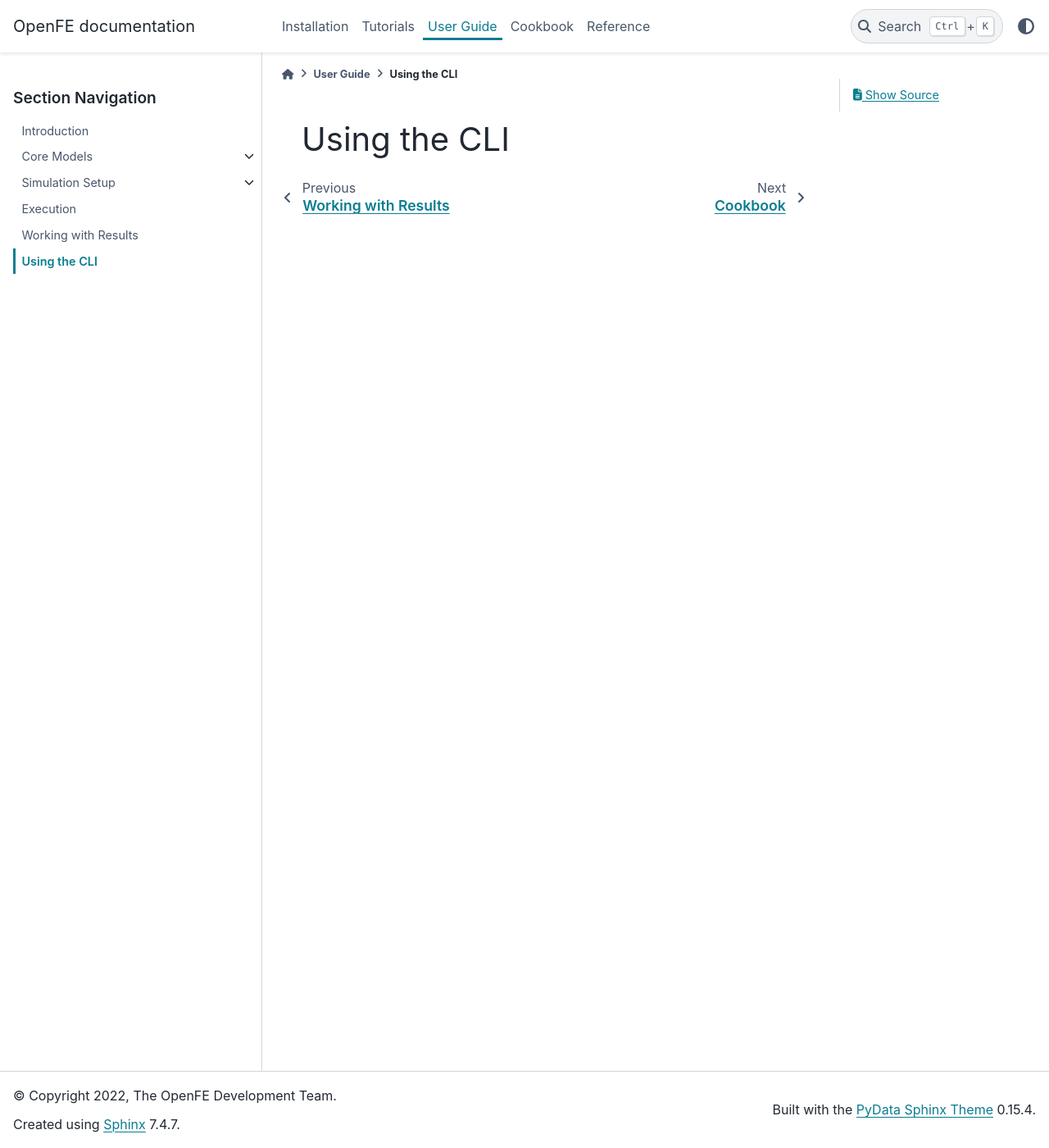
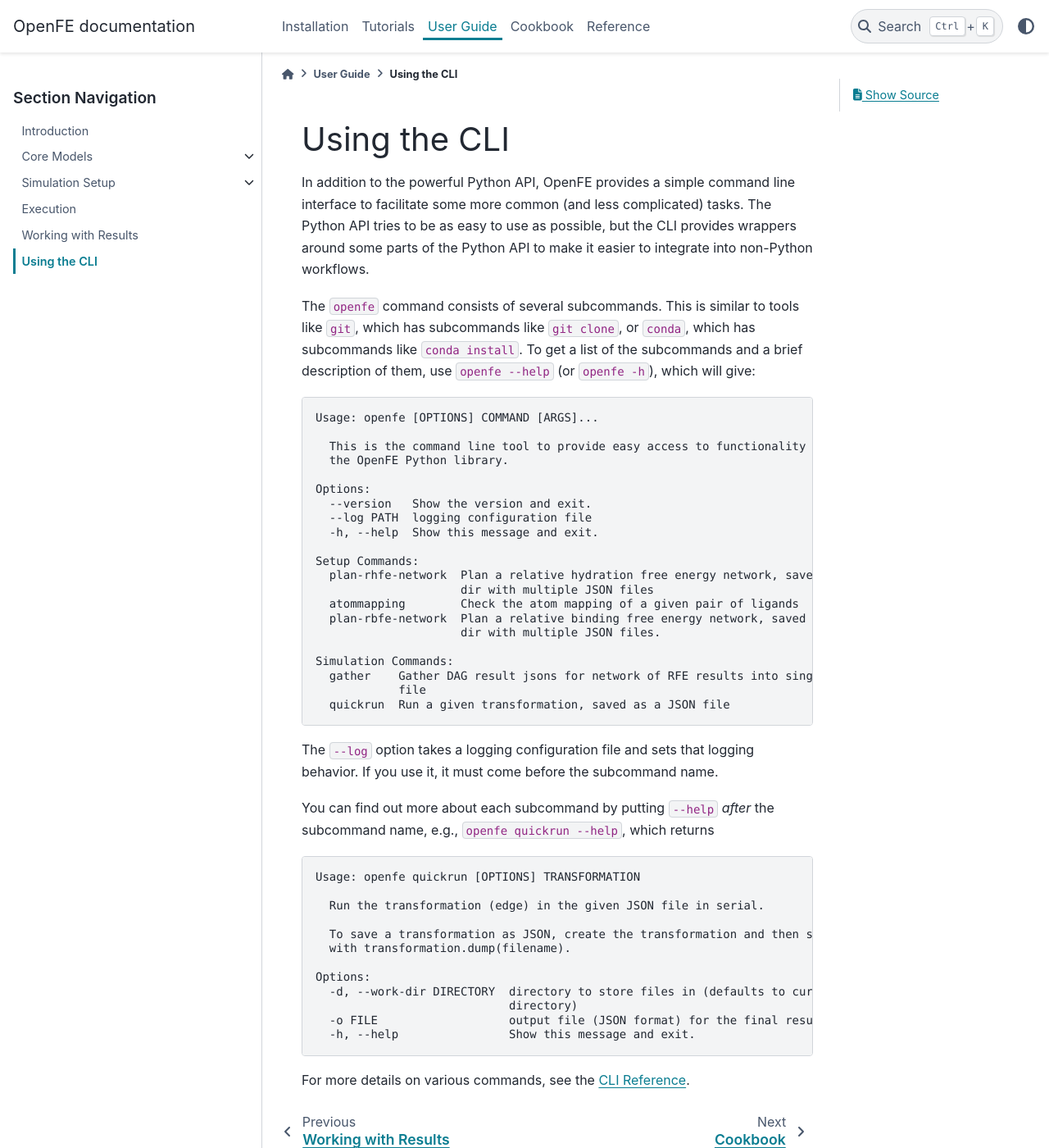
Before and after one commit to OpenFreeEnergy/openfe, a Sphinx documentation site: the page built from docs/guide/cli.rst, in a window 1280 px wide and 1400 px high. Shown: the whole window at 82% size. Built offline with Sphinx 7.4.7 and the PyData theme 0.15.4, drawn with Linux system fonts in a browser that asks for light colours.

Commit message:
DOCS: Core models and CLI usage

```diff
--- a/docs/guide/cli.rst
+++ b/docs/guide/cli.rst
@@ -1,2 +1,62 @@
 Using the CLI
 =============
+
+In addition to the powerful Python API, OpenFE provides a simple command
+line interface to facilitate some more common (and less complicated) tasks.
+The Python API tries to be as easy to use as possible, but the CLI provides
+wrappers around some parts of the Python API to make it easier to integrate
+into non-Python workflows.
+
+The ``openfe`` command consists of several subcommands. This is similar to
+tools like ``git``, which has subcommands like ``git clone``, or ``conda``,
+which has subcommands like ``conda install``. To get a list of the
+subcommands and a brief description of them, use ``openfe --help`` (or
+``openfe -h``), which will give:
+
+.. code:: none
+
+    Usage: openfe [OPTIONS] COMMAND [ARGS]...
+
+      This is the command line tool to provide easy access to functionality from
+      the OpenFE Python library.
+
+    Options:
+      --version   Show the version and exit.
+      --log PATH  logging configuration file
+      -h, --help  Show this message and exit.
+
+    Setup Commands:
+      plan-rhfe-network  Plan a relative hydration free energy network, saved in a
+                         dir with multiple JSON files
+      atommapping        Check the atom mapping of a given pair of ligands
+      plan-rbfe-network  Plan a relative binding free energy network, saved in a
+                         dir with multiple JSON files.
+
+    Simulation Commands:
+      gather    Gather DAG result jsons for network of RFE results into single TSV
+                file
+      quickrun  Run a given transformation, saved as a JSON file
+
+The ``--log`` option takes a logging configuration file and sets that
+logging behavior. If you use it, it must come before the subcommand name.
+
+You can find out more about each subcommand by putting ``--help`` *after*
+the subcommand name, e.g., ``openfe quickrun --help``, which returns
+
+.. code:: none
+
+    Usage: openfe quickrun [OPTIONS] TRANSFORMATION
+
+      Run the transformation (edge) in the given JSON file in serial.
+
+      To save a transformation as JSON, create the transformation and then save it
+      with transformation.dump(filename).
+
+    Options:
+      -d, --work-dir DIRECTORY  directory to store files in (defaults to current
+                                directory)
+      -o FILE                   output file (JSON format) for the final results
+      -h, --help                Show this message and exit.
+
+
+For more details on various commands, see the :ref:`cli-reference`.
--- a/docs/guide/models/index.rst
+++ b/docs/guide/models/index.rst
@@ -4,3 +4,4 @@
 .. toctree::
 
     alchemical_network
+    execution
--- a/docs/reference/cli/index.rst
+++ b/docs/reference/cli/index.rst
@@ -1,7 +1,10 @@
+.. _cli-reference:
+
 CLI Reference
 =============
 
 .. toctree::
+    :maxdepth: 1
 
     quickrun
     plan_rhfe_network
```
Also changed, not shown: docs/guide/models/execution.rst (added, +29 -0 lines).
